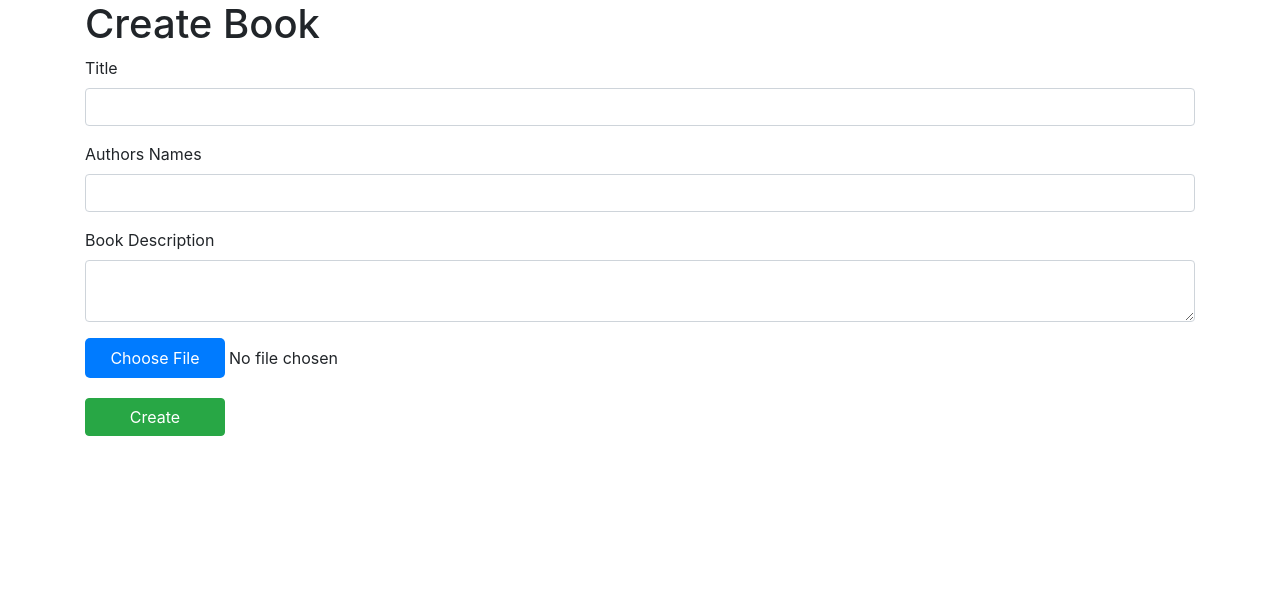
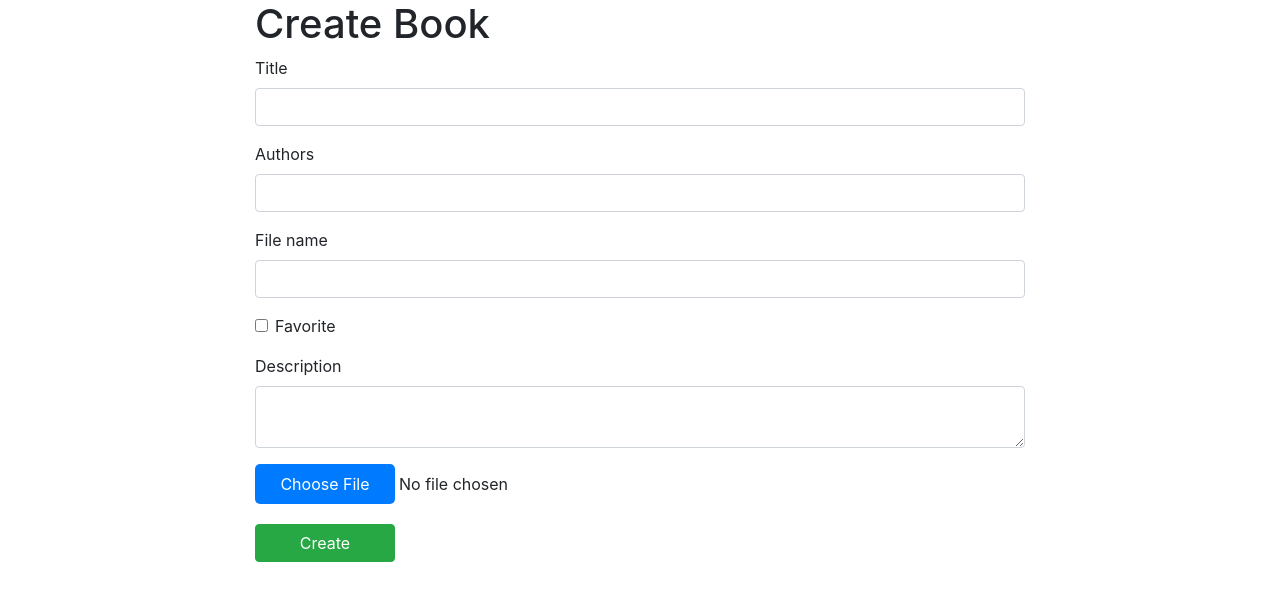
Before and after one commit to mycodetherapy/books-api, a Node server app: page /books/create in a window 1280 px wide. Shown: the top 601 px of the page. Run offline with Node 20, Linux system fonts and the light colour scheme.

Commit message:
Add missing fields

```diff
--- /dev/null
+++ b/src/helpers.js
@@ -0,0 +1,8 @@
+export const trimStrings = (obj) => {
+  return Object.fromEntries(
+    Object.entries(obj).map(([key, value]) => [
+      key,
+      typeof value === 'string' ? value.trim() : value,
+    ])
+  );
+};
--- a/src/routes/books.js
+++ b/src/routes/books.js
@@ -4,6 +4,7 @@ import { Book } from '../models/book.js';
 import { store } from '../store/store.js';
 import path from 'path';
 import { unlink } from 'fs/promises';
+import { trimStrings } from '../helpers.js';
 
 const router = express.Router();
 
@@ -24,8 +25,10 @@ router.get('/create', (req, res, next) => {
   try {
     const fieldLabels = {
       title: 'Title',
-      authors: 'Authors Names',
-      description: 'Book Description',
+      authors: 'Authors',
+      description: 'Description',
+      favorite: 'Favorite',
+      fileName: 'File name',
     };
     res.render('book/create', { title: 'Create Book', book: {}, fieldLabels });
   } catch (err) {
@@ -36,8 +39,10 @@ router.get('/create', (req, res, next) => {
 router.post('/create', upload.single('file'), async (req, res, next) => {
   try {
     const filePath = req.file ? `/uploads/${req.file.filename}` : null;
-    const { title, description, authors, favorite, fileCover, fileName } =
-      req.body;
+    const { title, description, authors, fileCover, fileName } = trimStrings(
+      req.body
+    );
+    const favorite = req.body.favorite === 'true';
     const newBook = new Book(
       title,
       description,
@@ -47,6 +52,7 @@ router.post('/create', upload.single('file'), async (req, res, next) => {
       fileName,
       filePath
     );
+
     store.books.push(newBook);
     res.redirect('/books');
   } catch (err) {
@@ -83,7 +89,9 @@ router.get('/update/:id', (req, res, next) => {
 router.post('/update/:id', upload.single('file'), async (req, res, next) => {
   try {
     const { books } = store;
-    const { title, authors, description } = req.body;
+    const { title, authors, description, fileName, favorite } = trimStrings(
+      req.body
+    );
     const book = books.find((b) => b.id === req.params.id);
 
     if (!book) {
@@ -101,7 +109,9 @@ router.post('/update/:id', upload.single('file'), async (req, res, next) => {
 
     book.title = title;
     book.authors = authors;
-    book.description = description.trim();
+    book.description = description || book.description;
+    book.fileName = fileName || book.fileName;
+    book.favorite = favorite === 'true';
 
     res.redirect(`/books/${req.params.id}`);
   } catch (err) {
--- a/views/book/create.ejs
+++ b/views/book/create.ejs
@@ -1,6 +1,6 @@
 <%- include('../partials/layout-start') %>
 
-<div class="container-sm book-form-container">
+<div class="container-sm book-container">
   <h1>Create Book</h1>
   <form action="/books/create" method="POST" enctype="multipart/form-data">
     <div class="mb-3">
@@ -23,6 +23,24 @@
         class="form-control"
         required
       />
+    </div>
+    <div class="mb-3">
+      <label for="fileName" class="form-label"
+        ><%= fieldLabels.fileName %></label
+      >
+      <input type="text" id="fileName" name="fileName" class="form-control" />
+    </div>
+    <div class="mb-3 form-check">
+      <input
+        type="checkbox"
+        id="favorite"
+        name="favorite"
+        class="form-check-input"
+        value="true"
+      />
+      <label for="favorite" class="form-check-label"
+        ><%= fieldLabels.favorite %></label
+      >
     </div>
 
     <div class="mb-3">
--- a/views/book/view.ejs
+++ b/views/book/view.ejs
@@ -1,8 +1,9 @@
 <%- include('../partials/layout-start') %>
 <div class="container-sm book-container">
   <h1><%= book.title %></h1>
-  <p><strong>Author:</strong> <%= book.authors %></p>
+  <p><strong>Authors:</strong> <%= book.authors %></p>
   <p><strong>Description:</strong> <%= book.description %></p>
+  <p><strong>Favorite:</strong> <%= book.favorite %></p>
   <% if (book.filePath) { %>
   <img
     src="<%= book.filePath %>"
```
Also changed, not shown: views/book/update.ejs (+8 -1 lines).
